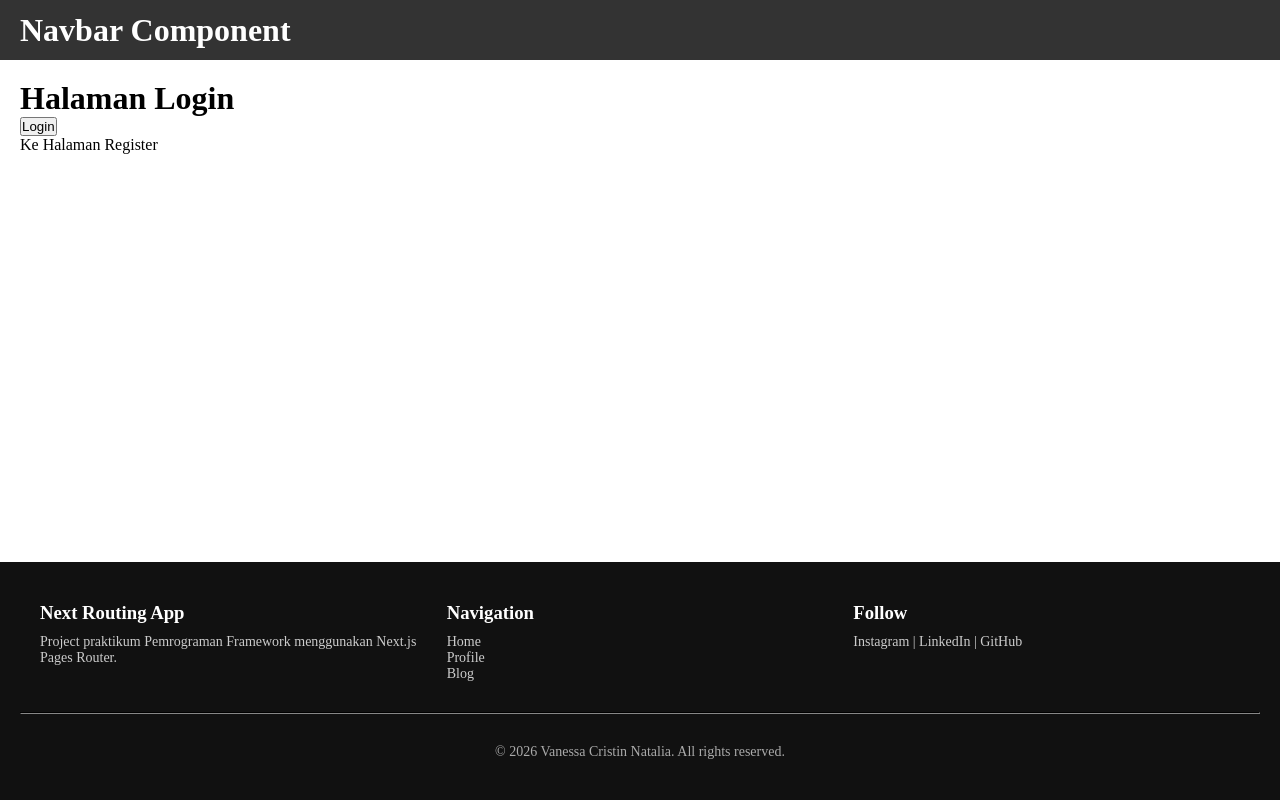
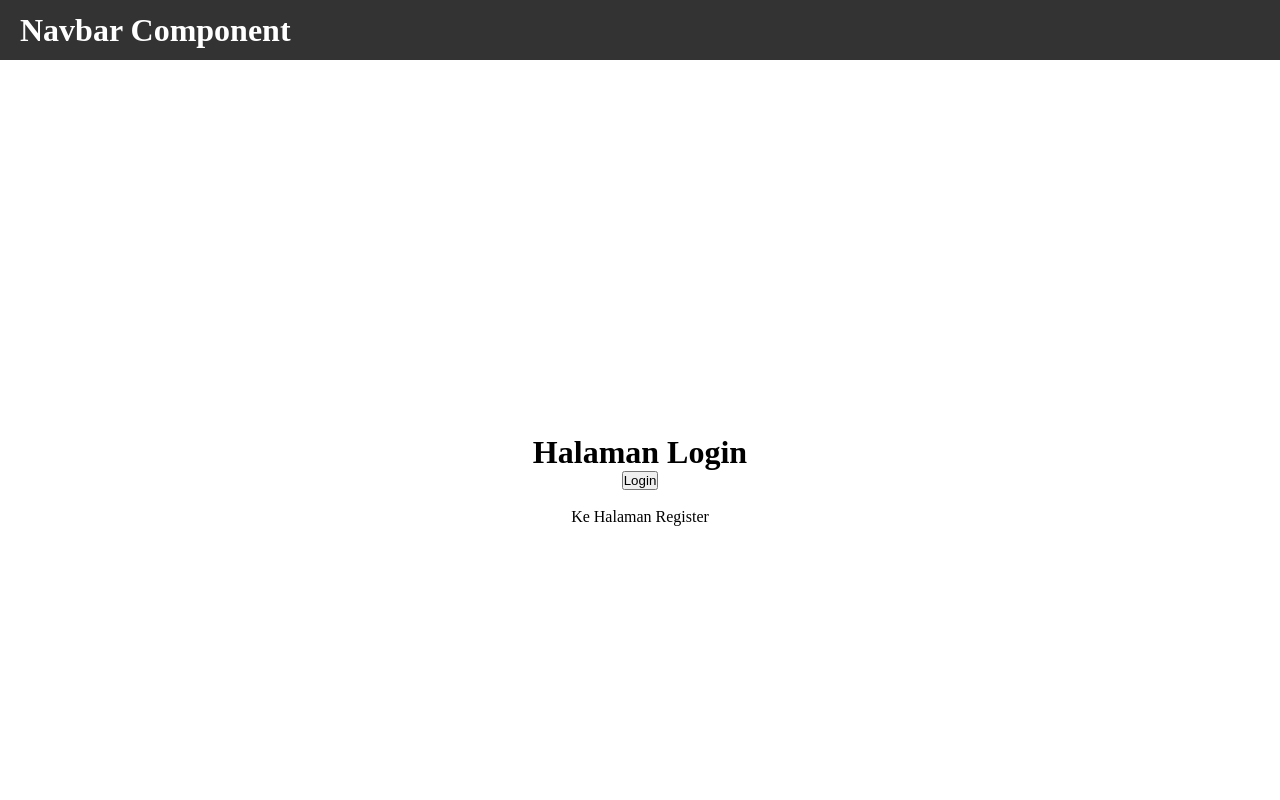
Before and after one commit to vanssea/Pemrograman-Framework_2026, a Next.js app in the folder P4/my-app/: page /auth/login in a window 1280 px wide. Shown: the top 800 px of the page. Built offline with nearby package versions, Linux system fonts and the light colour scheme.

Commit message:
Langkah 3 - Styling untuk Pages (CSS Module)

```diff
--- /dev/null
+++ b/P4/my-app/src/pages/auth/login.module.css
@@ -0,0 +1,7 @@
+.login {
+  display: flex;
+  flex-direction: column;
+  justify-content: center;
+  align-items: center;
+  height: 100vh;
+}
--- a/P4/my-app/src/pages/auth/login.tsx
+++ b/P4/my-app/src/pages/auth/login.tsx
@@ -1,21 +1,22 @@
 import Link from "next/link";
 import { useRouter } from "next/router";
+import styles from './login.module.css';
 
 const halamanLogin = () => {
   const { push } = useRouter();
+
   const handlerLogin = () => {
-    // logic login disini
-    localStorage.setItem('isLogin', 'true');
+    // logika login disini
     push('/produk');
-  }
+  };
 
   return (
-    <div>
+    <div className={styles.login}>
       <h1>Halaman Login</h1>
-      <button onClick={handlerLogin}>Login</button> <br />
+      <button onClick={() => handlerLogin()}>Login</button> <br />
       <Link href="/auth/register">Ke Halaman Register</Link>
     </div>
   );
-}
+};
 
 export default halamanLogin;
```
